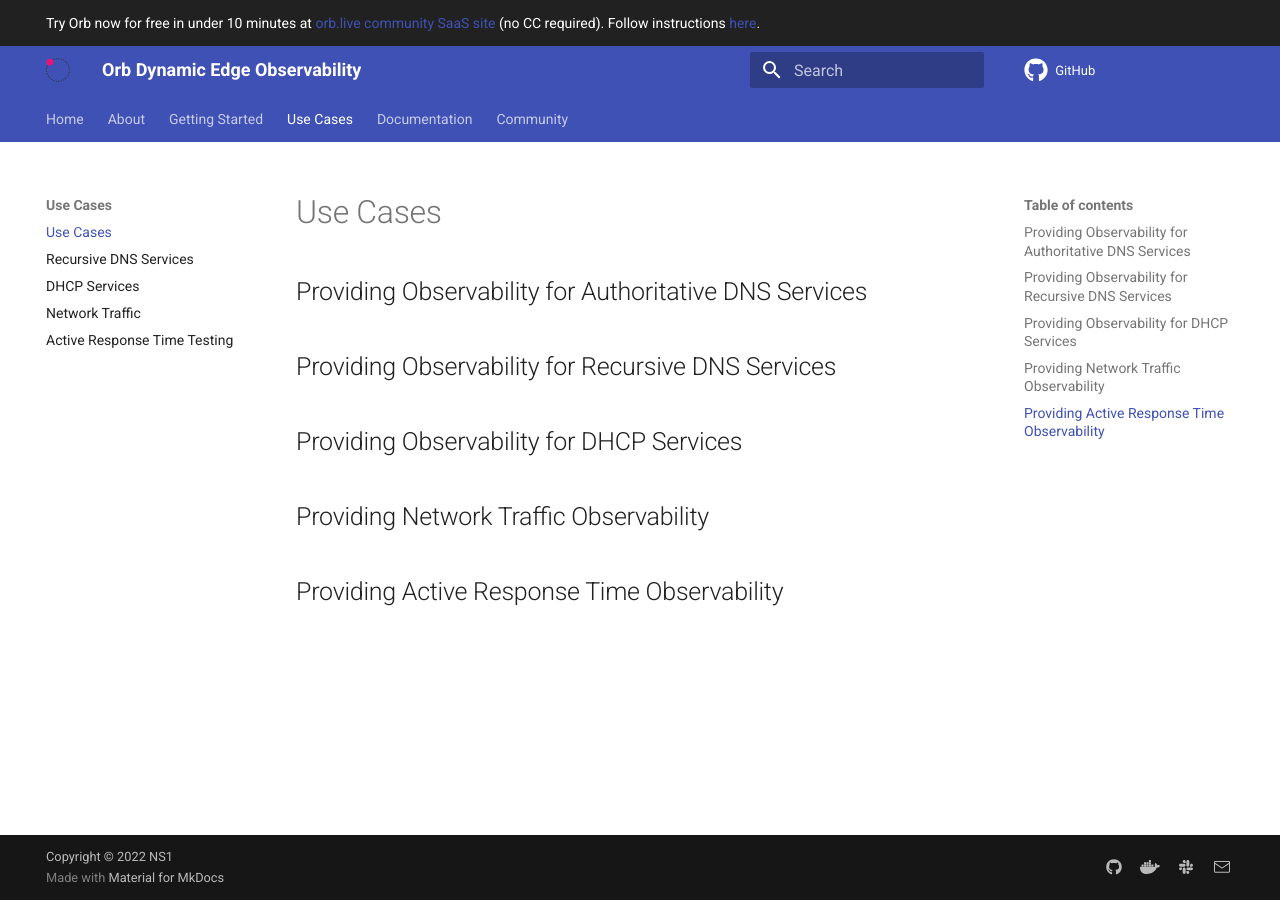
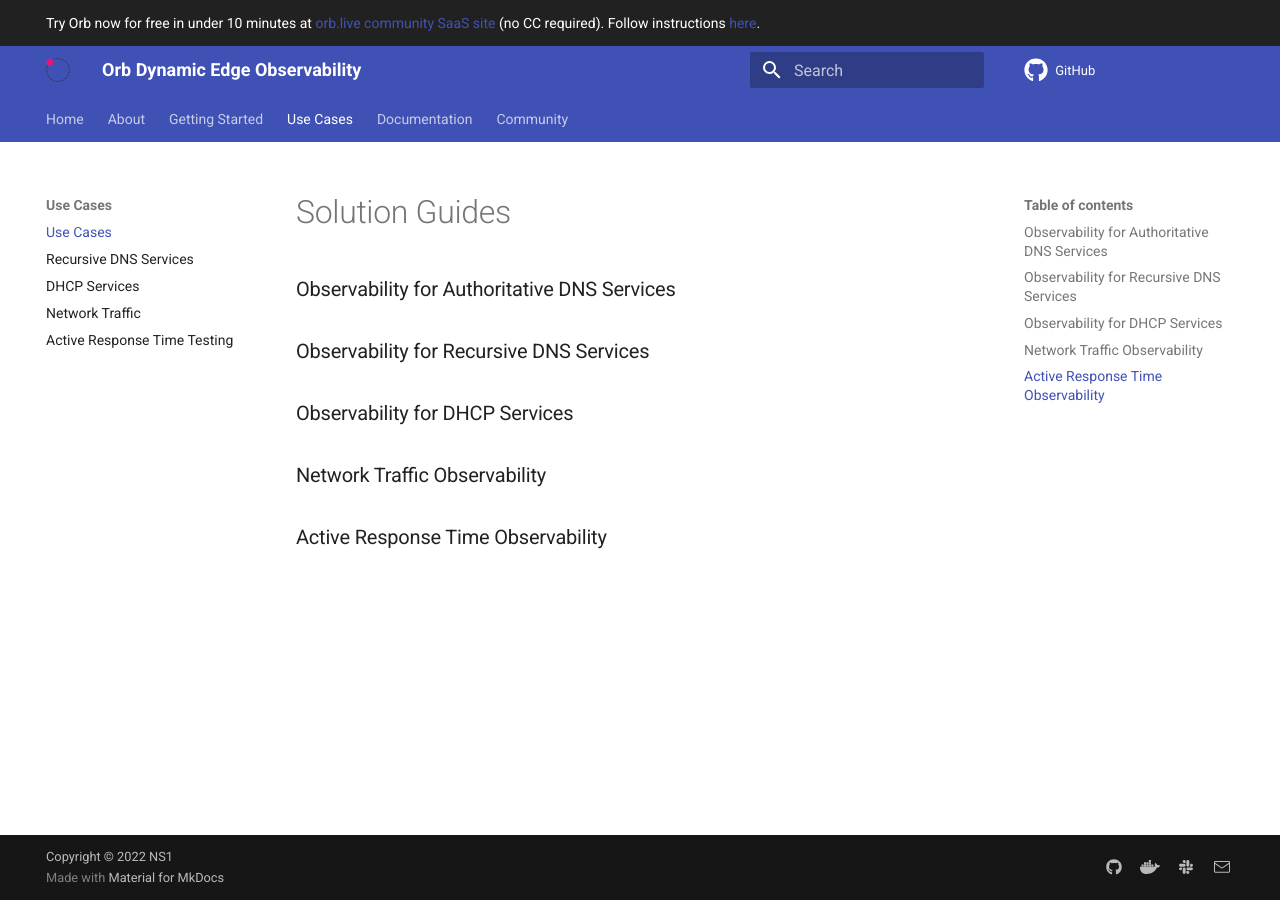
Before and after one commit to orb-community/orb-website, an MkDocs documentation site: the page built from docs/use_cases.md, in a window 1280 px wide. Built offline with MkDocs 1.6.1 and Material for MkDocs 9.7.7, drawn with Linux system fonts in a browser that asks for light colours; comment, search, counter and statistics services are not loaded.

Commit message:
Update use_cases.md

```diff
--- a/docs/use_cases.md
+++ b/docs/use_cases.md
@@ -1,11 +1,11 @@
-# Use Cases
+# Solution Guides
 
-## Providing Observability for Authoritative DNS Services
+### Observability for Authoritative DNS Services
 
-## Providing Observability for Recursive DNS Services
+### Observability for Recursive DNS Services
 
-## Providing Observability for DHCP Services
+### Observability for DHCP Services
 
-## Providing Network Traffic Observability
+### Network Traffic Observability
 
-## Providing Active Response Time Observability
+### Active Response Time Observability
```
